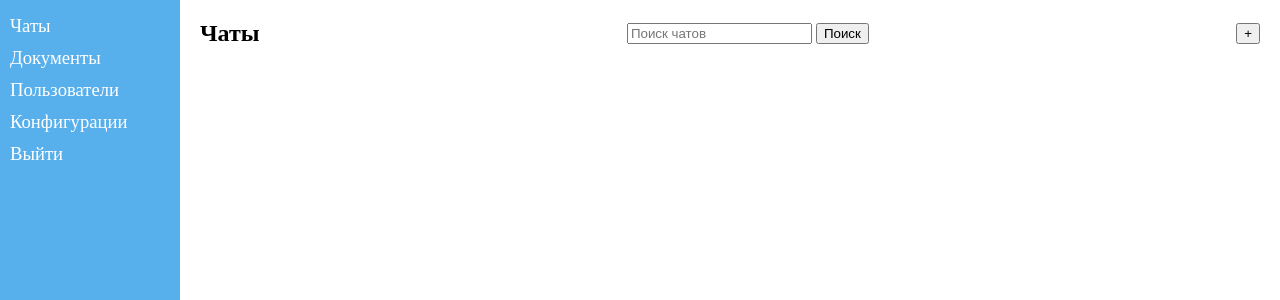
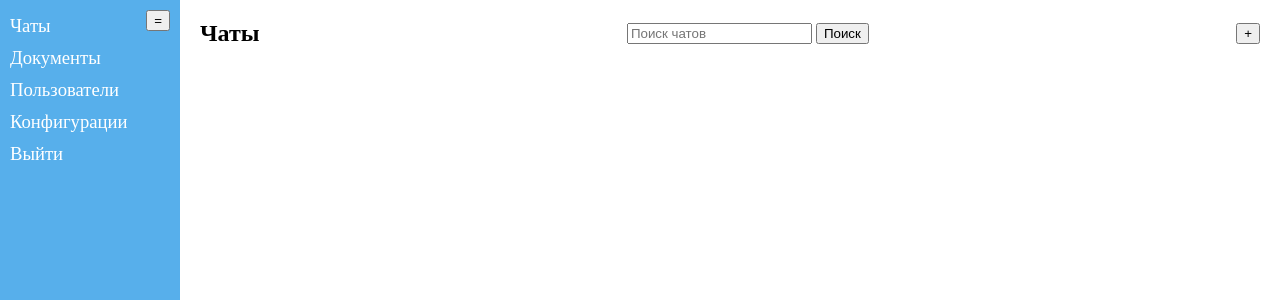
Before and after one commit to FoXeR928/ConturAi, a Flask app: page /chats in a window 1280 px wide. Shown: the top 300 px of the page. Run offline with Flask 3, Linux system fonts and the light colour scheme; a user stored in the database is signed in.

Commit message:
Анимирована навигация

```diff
--- /dev/null
+++ b/static/js/open_nav.js
@@ -0,0 +1,14 @@
+var left_shift='-140px'
+
+$('#button_nav').click(function(){
+    if($('#header').css('left')==left_shift){
+        $('#header').animate({
+            left:'0'
+        },400)
+    }
+    else{
+        $('#header').animate({
+            left:left_shift
+        },400)
+    }
+})
--- a/static/style/style.css
+++ b/static/style/style.css
@@ -16,7 +16,10 @@ body{
     display: block;
     text-decoration: none;
     color: white;
-    padding: 5px 0;
+    padding: 5px 35px 5px 0;
+}
+.button_nav{
+    float: right;
 }
 main{
     margin-left: 200px;
--- a/templates/chats/user_chats.html
+++ b/templates/chats/user_chats.html
@@ -9,7 +9,8 @@
     <script src="/static/js/jquery-3.7.1.min.js"></script>
 </head>
 <body>
-    <nav class="header">
+    <nav class="header" id="header">
+        <button class="button_nav" id="button_nav">=</button>
         {% for path,name in nav.items() %}
             <a class="nav_link" href="{{url_for(path)}}">{{name}}</a>
         {% endfor %}
@@ -54,4 +55,5 @@
     </main>
 </body>
 <script src="/static/js/open_form.js"></script>
+<script src="/static/js/open_nav.js"></script>
 </html>
```
